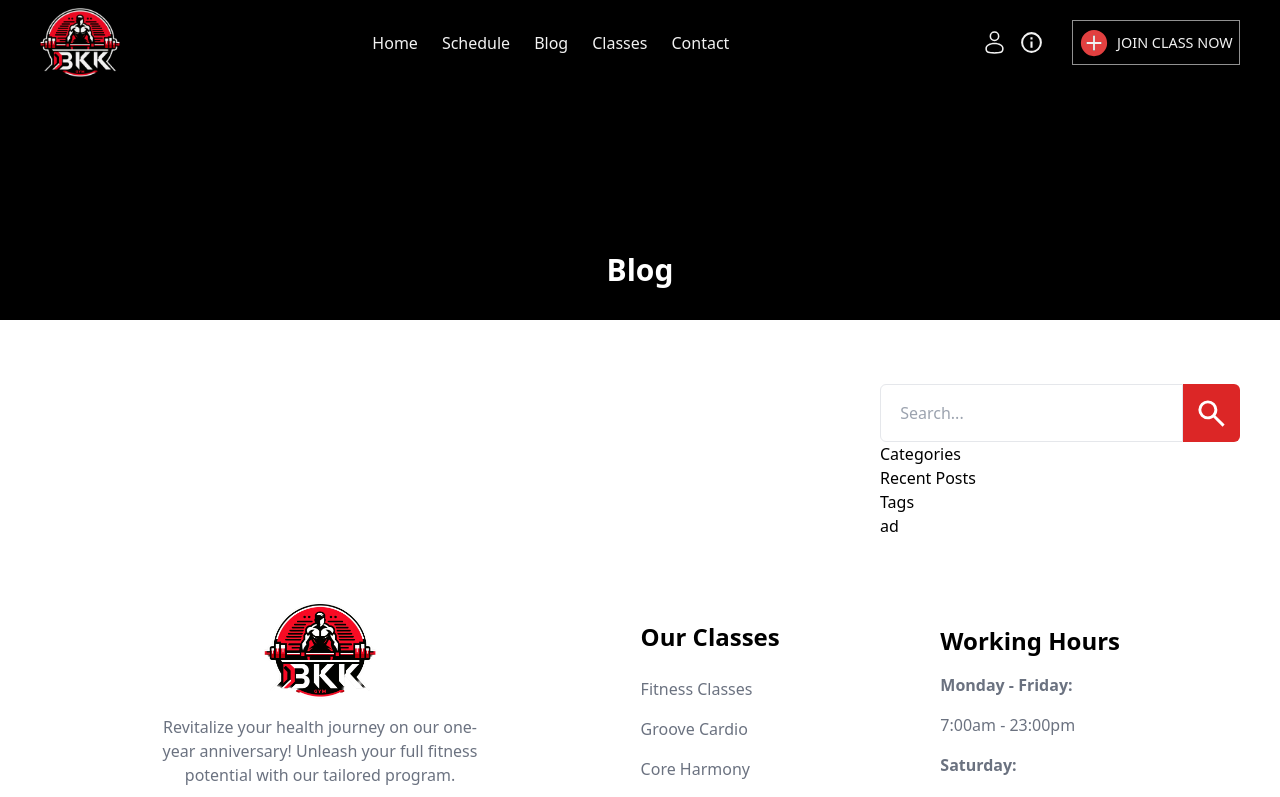
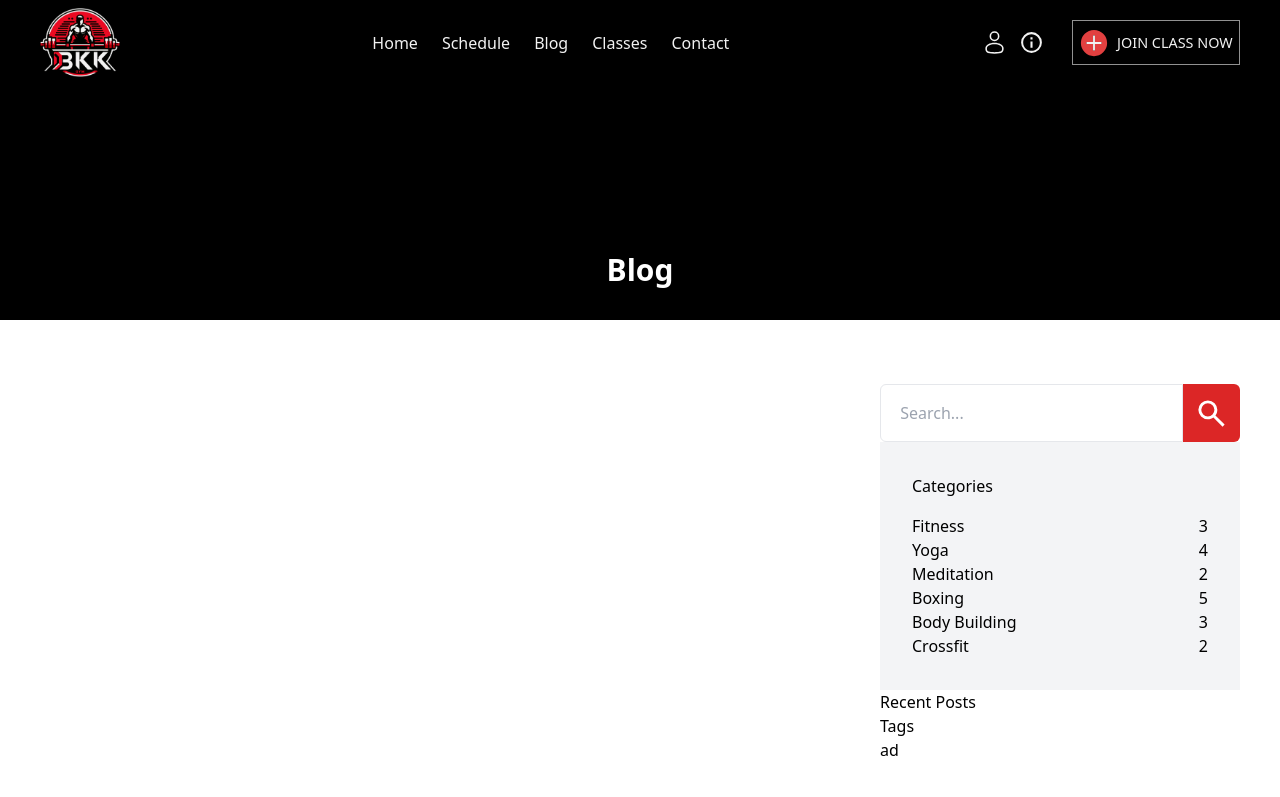
Before and after one commit to OnigiriKing/new-project, a React (Create React App) app: page /blog in a window 1280 px wide. Shown: the top 797 px of the page. Built offline with nearby package versions, Linux system fonts and the light colour scheme.

Commit message:
Blog update

```diff
--- a/src/components/blogComp/Blog.jsx
+++ b/src/components/blogComp/Blog.jsx
@@ -2,6 +2,14 @@ import TopComp from "components/topComp/TopComp";
 import allSvg from "svg/allSvg";
 
 export default function Blog() {
+  const blogCat = {
+    cat1: { name: "Fitness", number: 3 },
+    cat2: { name: "Yoga", number: 4 },
+    cat3: { name: "Meditation", number: 2 },
+    cat4: { name: "Boxing", number: 5 },
+    cat5: { name: "Body Building", number: 3 },
+    cat6: { name: "Crossfit", number: 2 },
+  };
   return (
     <div class="w-full flex flex-col items-center">
       <TopComp des="Blog" />
@@ -18,7 +26,19 @@ export default function Blog() {
               {allSvg(35).serach}
             </button>
           </div>
-          <div>Categories</div>
+          <div class="bg-gray-100 p-[2rem]">
+            <h3 class="mb-[1rem]">Categories</h3>
+            {Object.keys(blogCat).map((el) => {
+              const category = blogCat[el];
+
+              return (
+                <div class="flex justify-between">
+                  <h3>{category.name}</h3>
+                  <h4>{category.number}</h4>
+                </div>
+              );
+            })}
+          </div>
           <div>Recent Posts</div>
           <div>Tags</div>
           <div>ad</div>
```
Also changed, not shown: src/dist/style.css.
